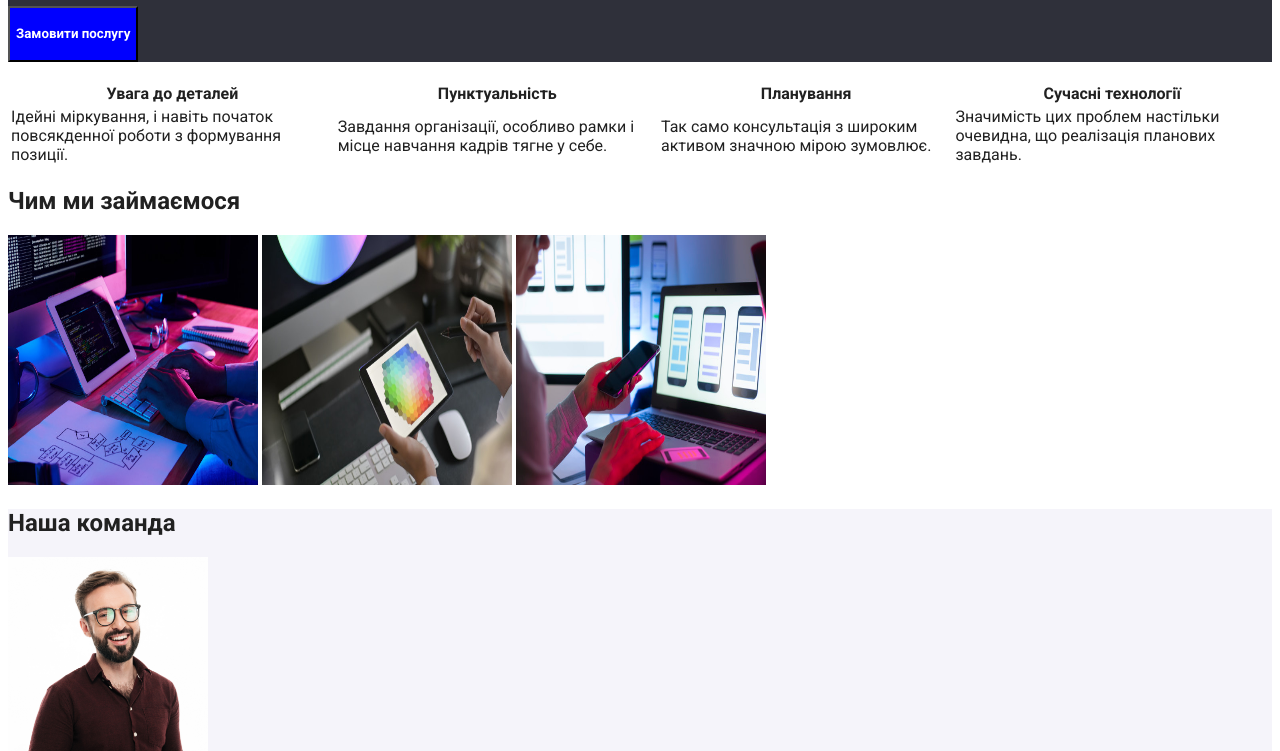
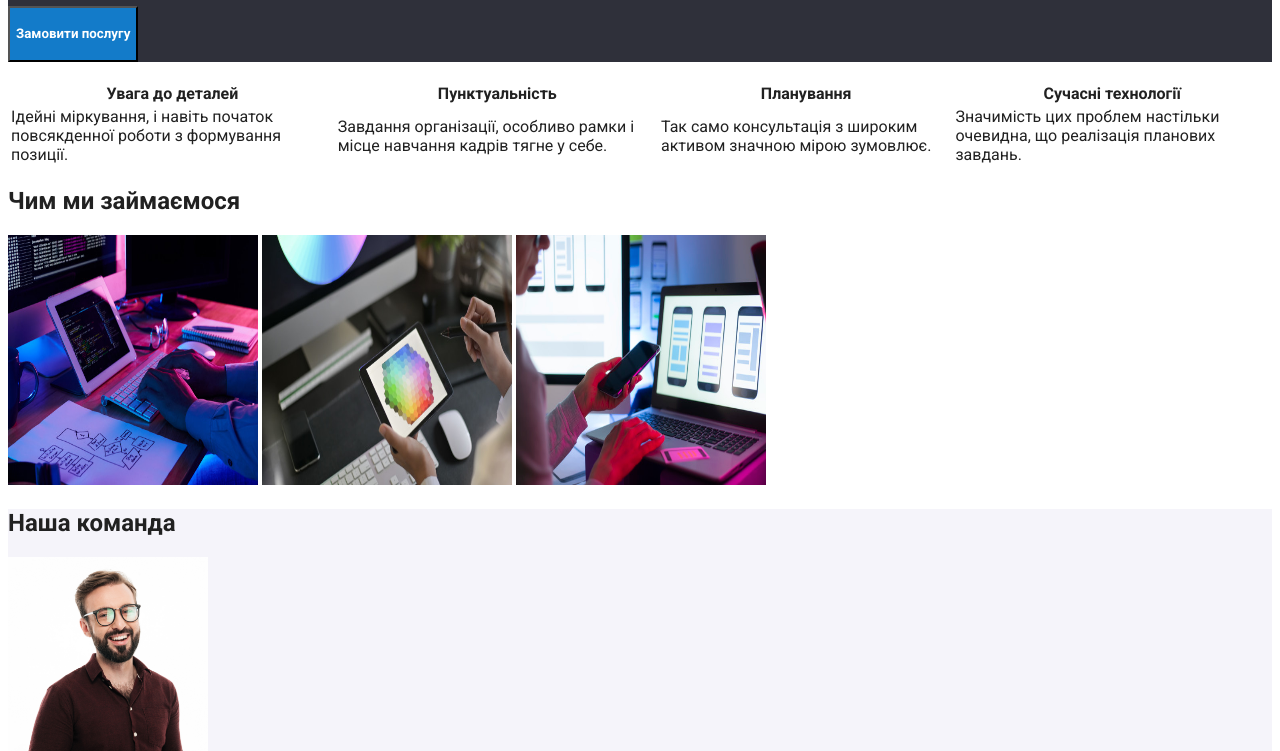
Before and after one commit to Danya3213/WebStudio, a plain HTML site: page index.html in a window 1280 px wide. Shown: the part 349-1100 px from the top of the page. Drawn offline with Linux system fonts and the light colour scheme.

Commit message:
Add files via upload

```diff
--- a/css/style.css
+++ b/css/style.css
@@ -22,7 +22,7 @@
 .order_service
 {
     color: white;
-    background-color: blue;
+    background-color: #137BC9;
 }
 .main_title
 {
```
